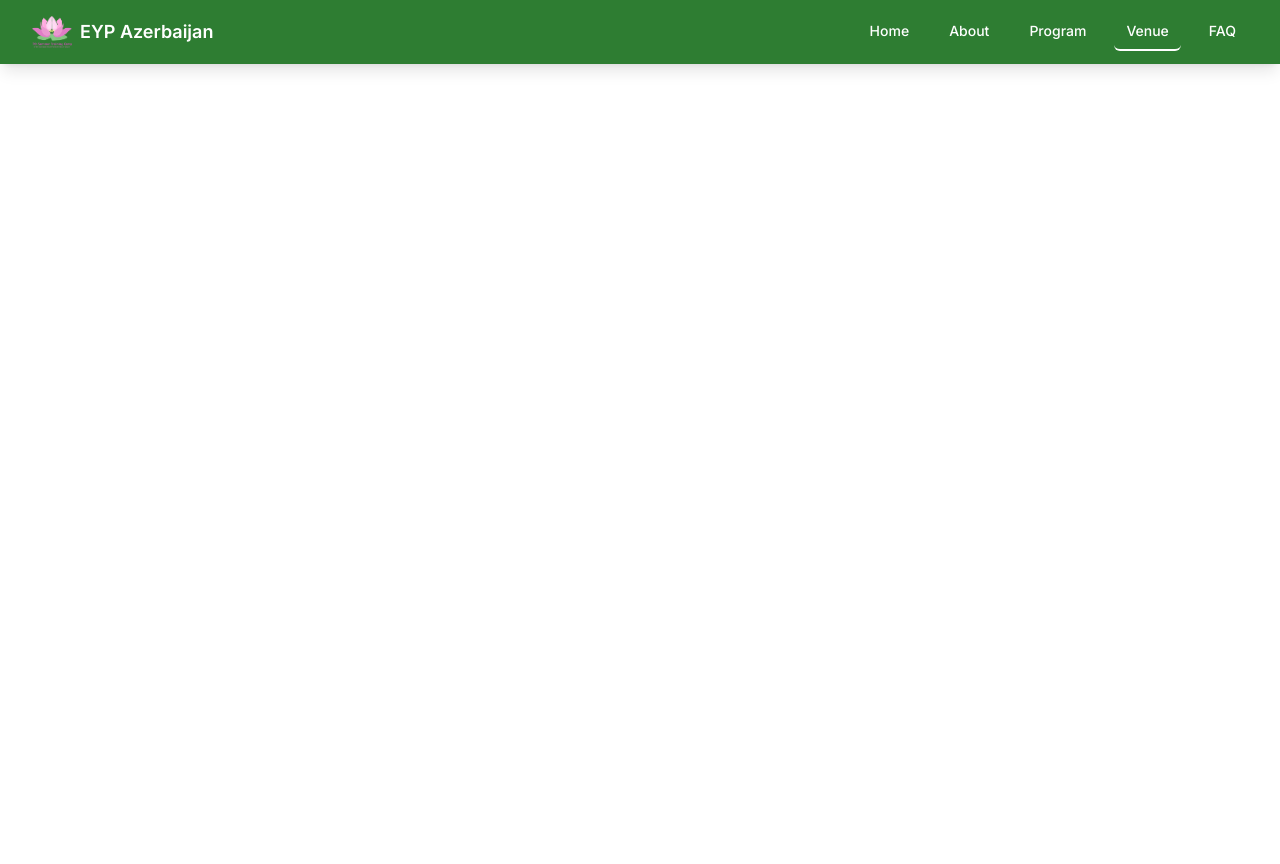
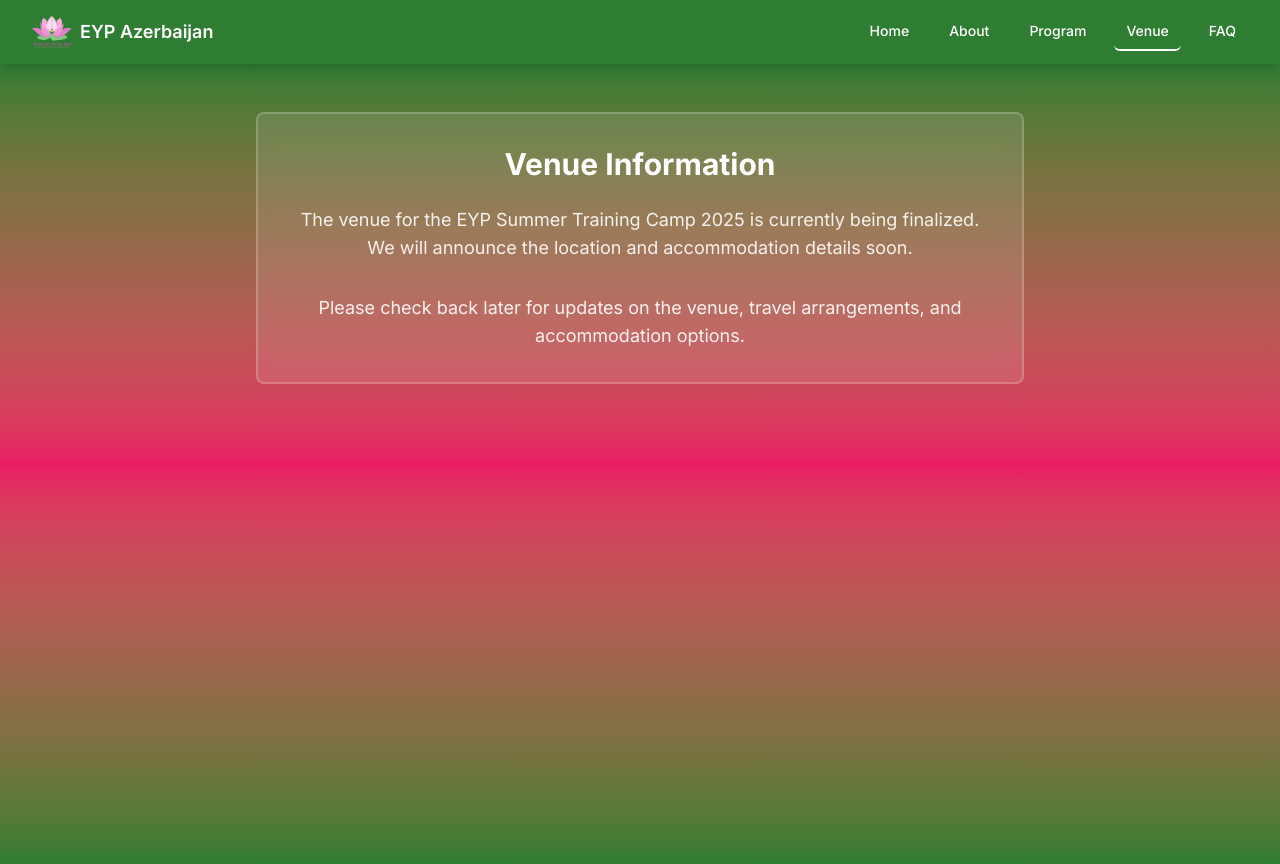
Before and after one commit to Ph4ntomByte/Summer_Training_Camp, a Next.js app: page /venue in a window 1280 px wide. Built offline with nearby package versions, Linux system fonts and the light colour scheme.

Commit message:
feat: add background to match other pages

```diff
--- a/src/app/venue/page.tsx
+++ b/src/app/venue/page.tsx
@@ -2,7 +2,7 @@
 
 export default function VenuePage() {
   return (
-    <main className="min-h-screen">
+    <main className="min-h-screen  bg-gradient-to-b from-[#2E7D32] via-[#E91E63] to-[#2E7D32] text-white">
       <div className="container mx-auto px-4 py-12">
         <div className="max-w-3xl mx-auto">
           <div className="bg-white/10 backdrop-blur-sm p-8 rounded-lg border-2 border-white/20 text-center">
```
